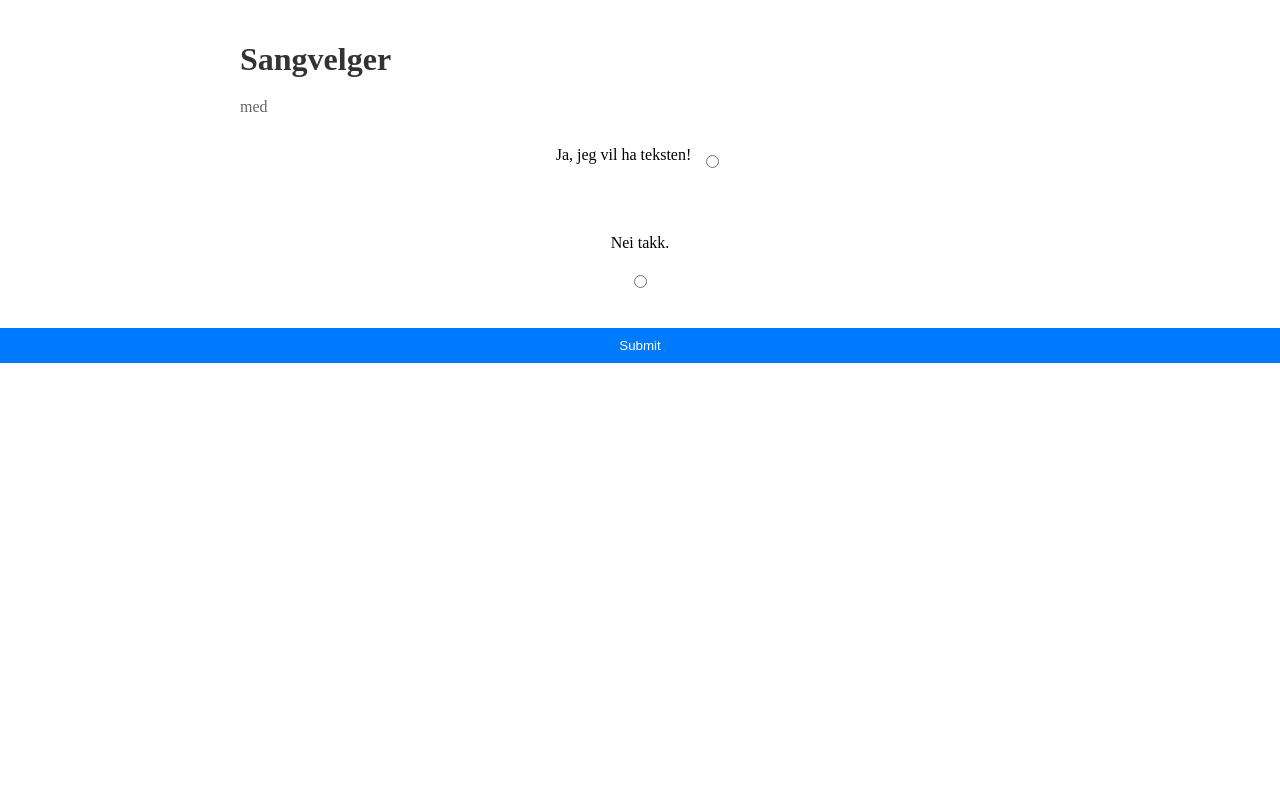
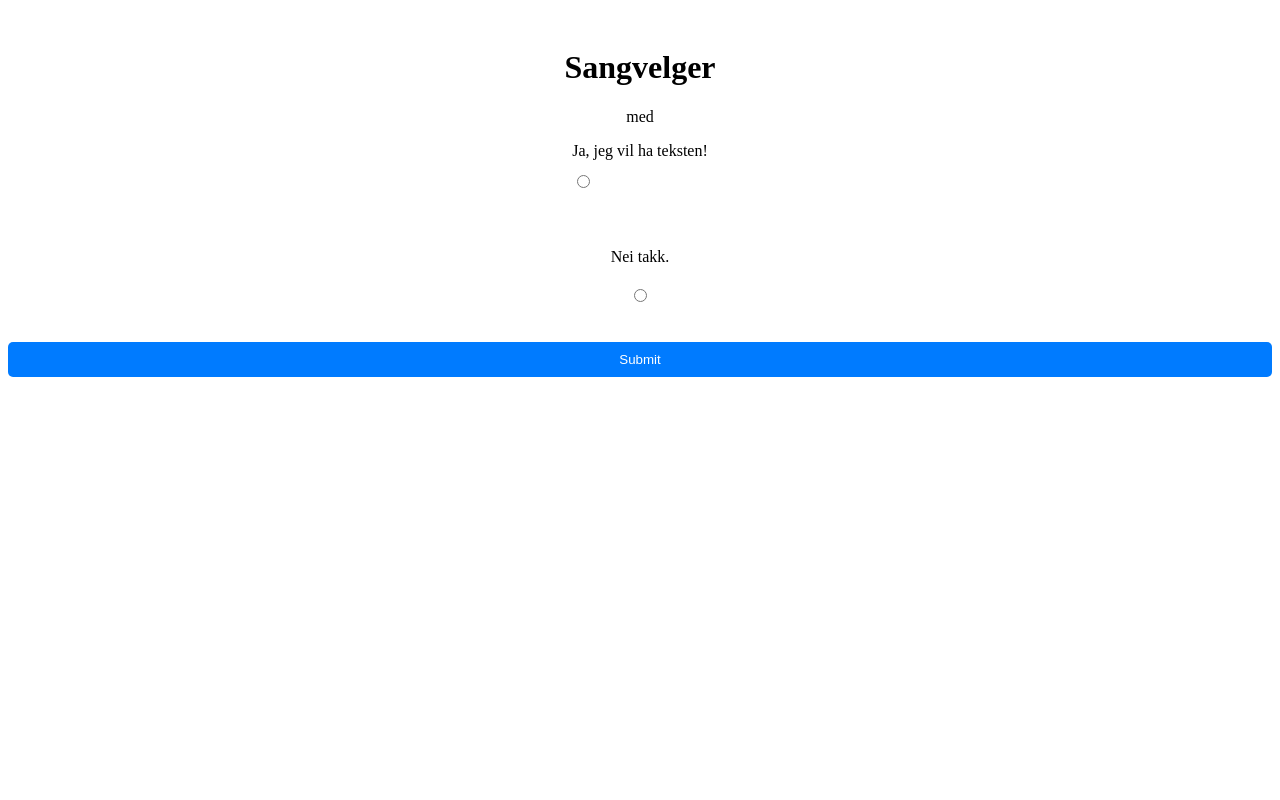
Before and after one commit to Helga-Vi/songbook-py-app, a Flask app: template templates/index.html in a window 1280 px wide. Run offline with Flask 3, Linux system fonts and the light colour scheme; the template is opened without the code that fills it, so the values that code supplies are empty.

Commit message:
Enda en runde

```diff
--- a/static/style.css
+++ b/static/style.css
@@ -1,24 +1,11 @@
-body, html {
-    height: 100%;
-    margin: 0;
-    padding: 0;
-    overflow-x: hidden;
-}
-
 .content-wrapper {
     max-width: 800px;
         margin: 0 auto;
         padding: 20px;
 }
 
-h1 {
-    color: #333;
-    margin-bottom: 20px;
-}
-
-p {
-    color: #666;
-    margin-bottom: 30px;
+h1, p {
+    text-align: center;
 }
 
 form {
@@ -29,10 +16,7 @@ form {
 }
 
 .radio-group {
-    display: flex;
-    align-items: center;
     margin-bottom: 20px;
-    gap: 10px;
 }
 
 label {
@@ -41,15 +25,18 @@ label {
 }
 
 input[type="radio"] {
+    vertical-align: middle;
     margin-right: 5px;
 }
 
 .center-button {
     margin-top: 20px;
     width: 100%;
-    padding: 10px;
+    padding: 10px 50px;
     background-color: #007bff;
     color: white;
     border: none;
+    border-radius: 5px;
     cursor: pointer;
+    display: inline-block;
 }
```
